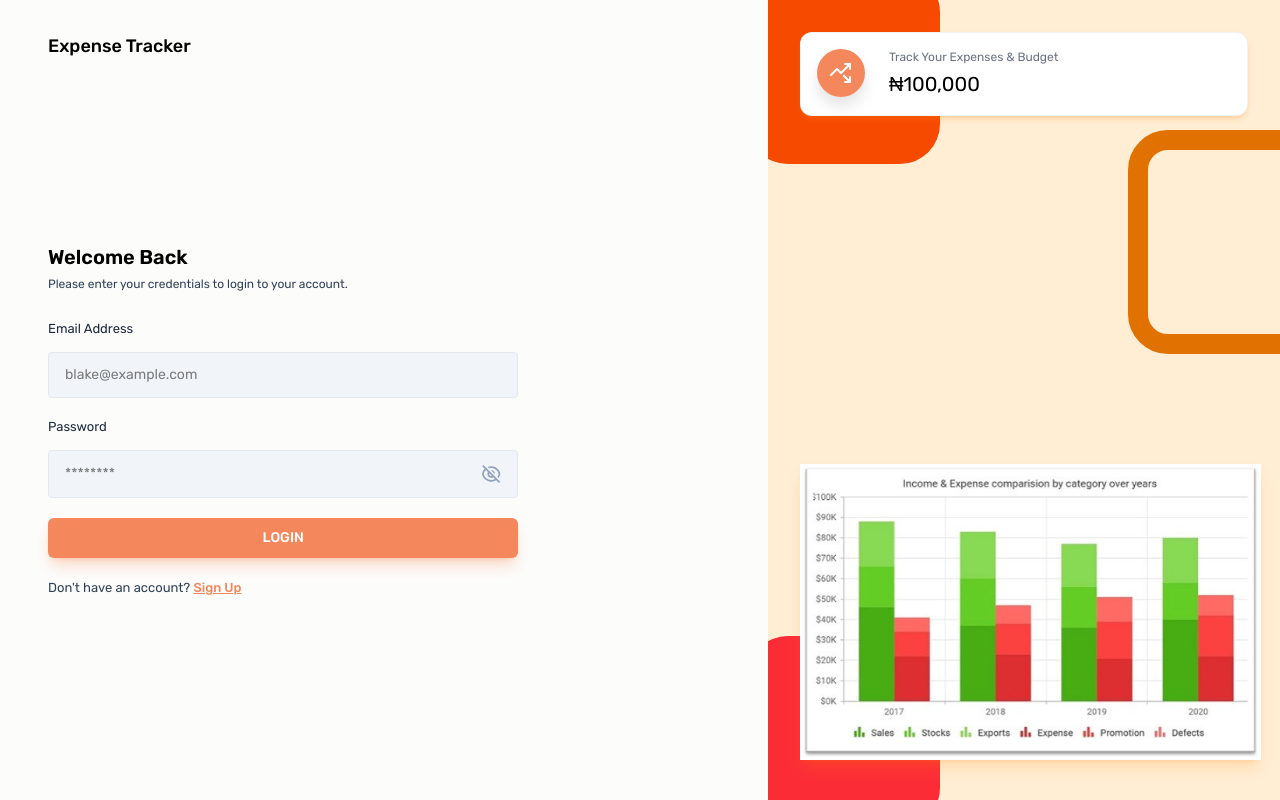
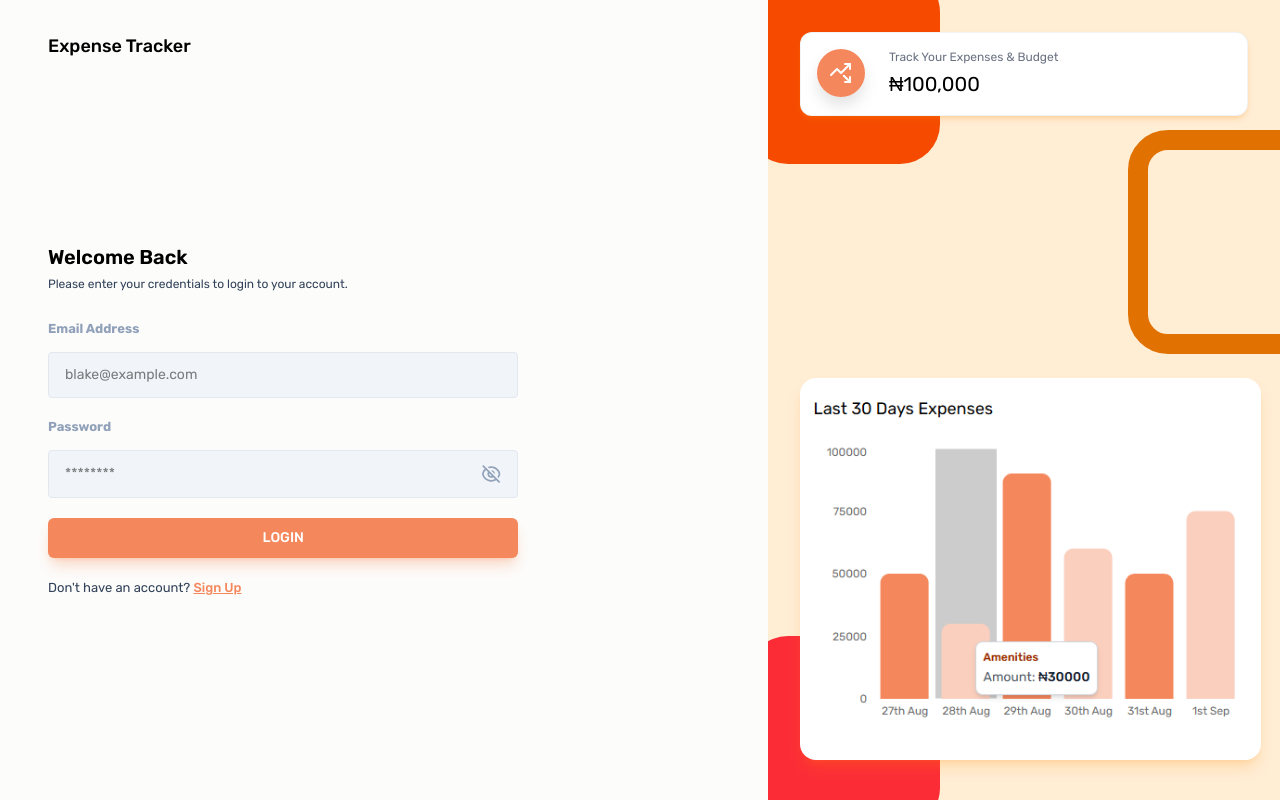
Before and after one commit to Calphius18/ExpenseTracker, a React (Vite) app in the folder frontend/expense-tracker/: page /login in a window 1280 px wide. Built offline with nearby package versions, Linux system fonts and the light colour scheme.

Commit message:
Deployment Config

```diff
--- a/frontend/expense-tracker/src/components/Cards/TransactionInfoCard.jsx
+++ b/frontend/expense-tracker/src/components/Cards/TransactionInfoCard.jsx
@@ -44,7 +44,7 @@ const TransactionInfoCard = ({
 
                 <div className={`flex items-center gap-2 px-3 py-1.5 rounded-md ${getAmountStyles()}`}>
 
-                    <h6 className="text-xs font-medium">
+                    <h6 className="text-xs font-medium whitespace-nowrap">
                         {type === "budget" ? "+" : "-"} ₦{amount}
                     </h6>
                     {type === "budget" ? <TrendingUp /> : <TrendingDown />}
--- a/frontend/expense-tracker/src/components/Charts/CustomTooltip.jsx
+++ b/frontend/expense-tracker/src/components/Charts/CustomTooltip.jsx
@@ -5,7 +5,7 @@ const CustomTooltip = ({ active, payload }) => {
     return (
       <div className="bg-white shadow-md rounded-lg p-2 border border-gray-300">
         <p className="text-xs font-semibold text-orange-800 mb-1">
-          {payload[0].payload.category}
+          {payload[0].payload.category || payload[0].payload.name}
         </p>
         <p className="text-sm text-gray-600">
           Amount:{" "}
--- a/frontend/expense-tracker/src/components/Inputs/Input.jsx
+++ b/frontend/expense-tracker/src/components/Inputs/Input.jsx
@@ -11,7 +11,7 @@ const Input = ({value, onChange, label, placeholder, type}) => {
 
   return (
     <div>
-      <label className="text-[13px] text-slate-800 dark:text-white">{label}</label>
+      <label className="text-[13px] text-slate-400 font-bold">{label}</label>
 
         <div className="input-box">
             <input
--- a/frontend/expense-tracker/src/components/layouts/AuthLayout.jsx
+++ b/frontend/expense-tracker/src/components/layouts/AuthLayout.jsx
@@ -1,5 +1,5 @@
 import React from "react";
-import CARD_EXP from "../../assets/images/card_exp.jpg";
+import CARD_EXP from "../../assets/images/card_exp.png";
 import { TrendingUpDown } from "lucide-react";
 
 const AuthLayout = ({ children }) => {
@@ -27,7 +27,7 @@ const AuthLayout = ({ children }) => {
         <img
           src={CARD_EXP}
           alt="card_exp"
-          className="w-64 lg:w-[90%] absolute bottom-10 shadow-lg shadow-orange-400/20"
+          className="w-64 lg:w-[90%] absolute bottom-10 shadow-lg shadow-orange-400/20 rounded-2xl"
         />
       </div>
     </div>
--- a/frontend/expense-tracker/src/utils/apiPaths.js
+++ b/frontend/expense-tracker/src/utils/apiPaths.js
@@ -1,4 +1,4 @@
-export const BASE_URL = "http://localhost:8000";
+export const BASE_URL = "https://expensetracker-jy96.onrender.com";
 
 export const API_ENDPOINTS = {
     AUTH: {
```
Also changed, not shown: frontend/expense-tracker/src/assets/images/card_exp.jpg (deleted), frontend/expense-tracker/src/assets/images/card_exp.png (added).
